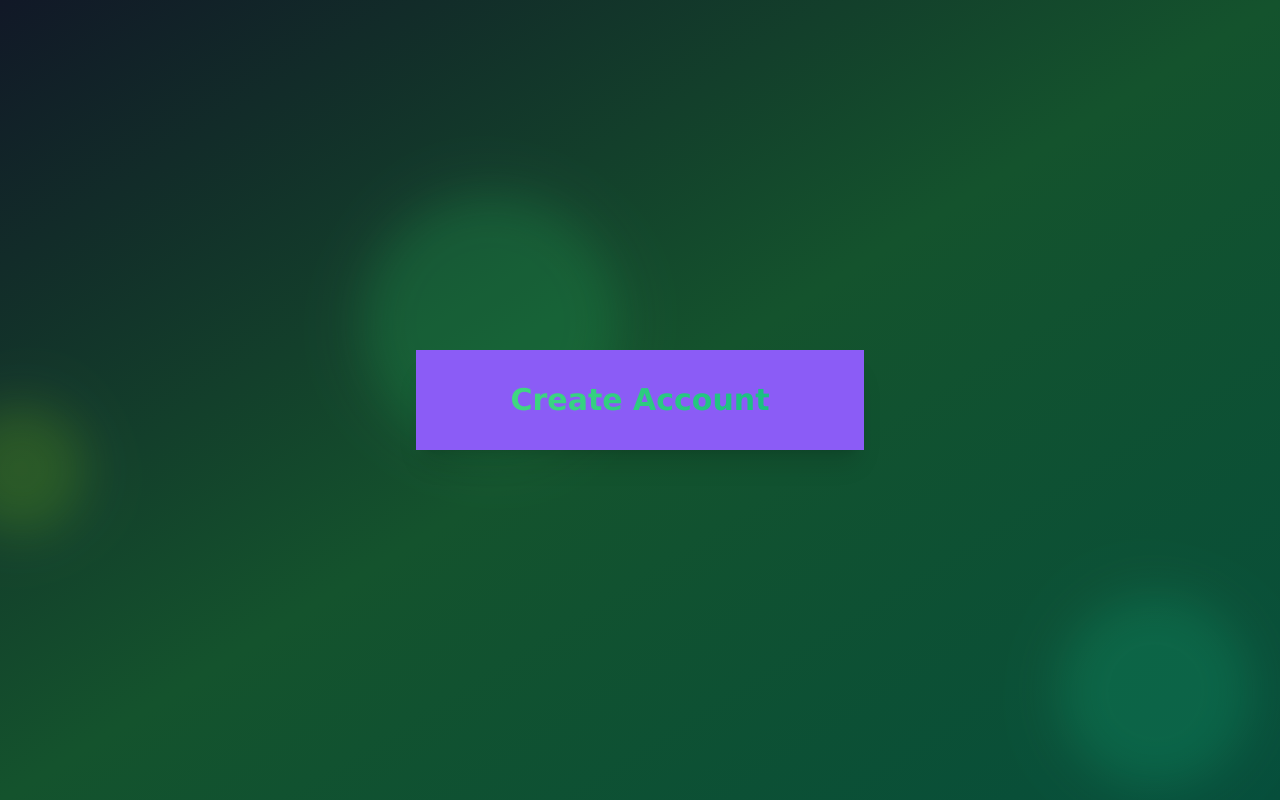
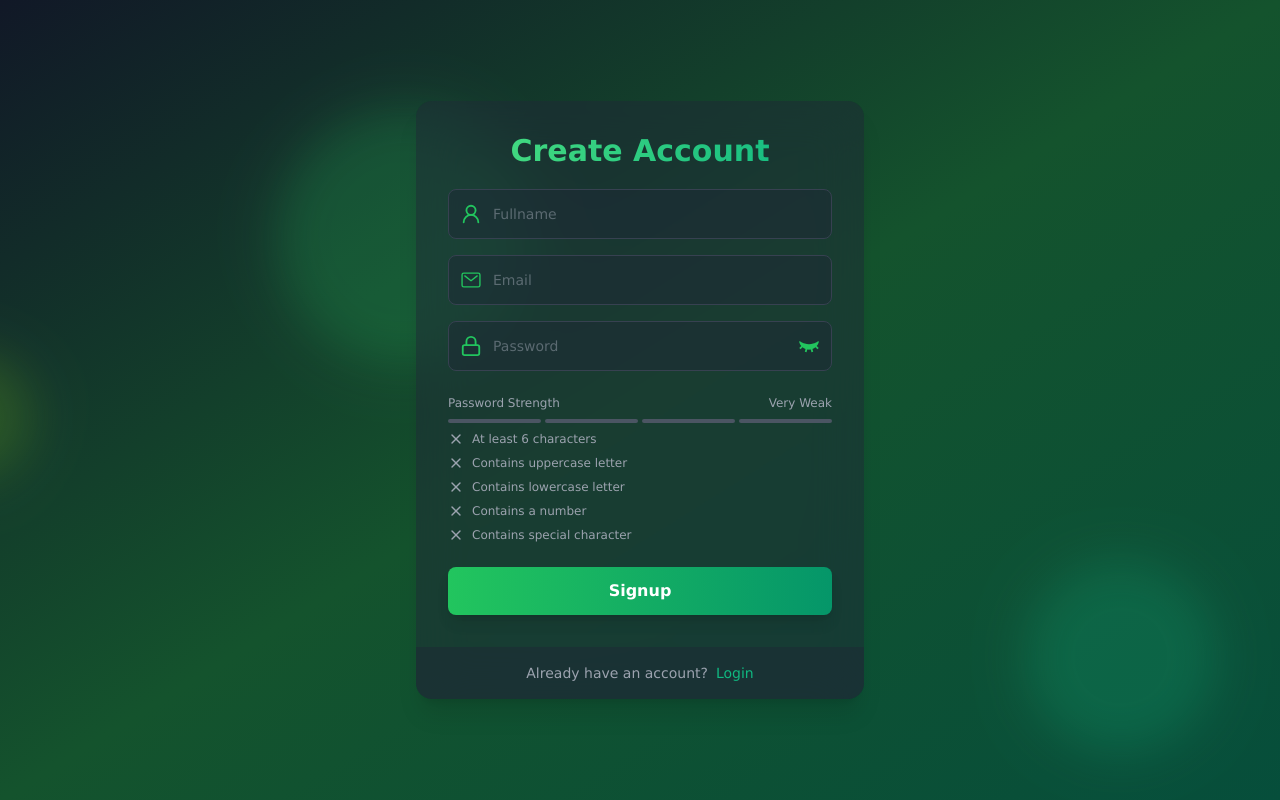
Before and after one commit to andryariadi/auth-app, a React (Vite) app in the folder client/: page /signup in a window 1280 px wide. Built offline with nearby package versions, Linux system fonts and the light colour scheme.

Commit message:
styling signup page

```diff
--- a/client/package.json
+++ b/client/package.json
@@ -11,6 +11,7 @@
   },
   "dependencies": {
     "framer-motion": "^11.5.4",
+    "lucide-react": "^0.439.0",
     "react": "^18.3.1",
     "react-dom": "^18.3.1",
     "react-icons": "^5.3.0",
--- /dev/null
+++ b/client/src/components/InputField.jsx
@@ -0,0 +1,24 @@
+const InputField = ({ icon, passIcon, openPass, setOpenPass, type, ...props }) => {
+  return (
+    <div className="relative">
+      {/* Left icon */}
+      <div className="absolute inset-y-0 left-0 px-3 flex items-center pointer-events-none text-green-500">{icon}</div>
+
+      {/* Password visibility toggle (for password fields only) */}
+      {type === "password" || type === "text" ? (
+        <div className="absolute inset-y-0 right-0 px-3 flex items-center text-green-500 cursor-pointer" onClick={() => setOpenPass(!openPass)}>
+          {passIcon}
+        </div>
+      ) : null}
+
+      {/* Input field */}
+      <input
+        {...props}
+        type={type}
+        className="w-full py-3 pl-11 pr-11 bg-gray-800 bg-opacity-50 rounded-lg outline-none border border-gray-700 focus:border-green-500 text-white placeholder:text-sm placeholder-gray-400 placeholder-opacity-50 transition-all duration-300"
+      />
+    </div>
+  );
+};
+
+export default InputField;
--- /dev/null
+++ b/client/src/components/PasswordStrength.jsx
@@ -0,0 +1,68 @@
+import { Check, X } from "lucide-react";
+
+const PasswordCriteria = ({ password }) => {
+  const criteria = [
+    { label: "At least 6 characters", met: password.length >= 6 },
+    { label: "Contains uppercase letter", met: /[A-Z]/.test(password) },
+    { label: "Contains lowercase letter", met: /[a-z]/.test(password) },
+    { label: "Contains a number", met: /\d/.test(password) },
+    { label: "Contains special character", met: /[^A-Za-z0-9]/.test(password) },
+  ];
+
+  return (
+    <div className="space-y-2">
+      {criteria.map((item) => (
+        <div key={item.label} className="flex items-center gap-2 text-xs">
+          {item.met ? <Check className="size-4 text-green-500" /> : <X className="size-4 text-gray-400" />}
+          <span className={`${item.met ? "text-green-500" : "text-gray-400"}`}>{item.label}</span>
+        </div>
+      ))}
+    </div>
+  );
+};
+
+const PasswordStrength = ({ password }) => {
+  const getStrength = (pass) => {
+    let strength = 0;
+    if (pass.length >= 6) strength++;
+    if (pass.match(/[a-z]/) && pass.match(/[A-Z]/)) strength++;
+    if (pass.match(/\d/)) strength++;
+    if (pass.match(/[^a-zA-Z\d]/)) strength++;
+    return strength;
+  };
+  const strength = getStrength(password);
+
+  const getColor = (strength) => {
+    if (strength === 0) return "bg-red-500";
+    if (strength === 1) return "bg-red-400";
+    if (strength === 2) return "bg-yellow-500";
+    if (strength === 3) return "bg-yellow-400";
+    return "bg-green-500";
+  };
+
+  const getStrengthText = (strength) => {
+    if (strength === 0) return "Very Weak";
+    if (strength === 1) return "Weak";
+    if (strength === 2) return "Fair";
+    if (strength === 3) return "Good";
+    return "Strong";
+  };
+  return (
+    <div className="bg-violt-500 flex flex-col gap-2">
+      <div className="flex items-center justify-between text-xs text-gray-400">
+        <span>Password Strength</span>
+        <span>{getStrengthText(strength)}</span>
+      </div>
+
+      <div className="flex gap-1">
+        {[...Array(4)].map((_, index) => (
+          <div key={index} className={`h-1 w-1/4 rounded-full transition-colors duration-300 ${index < strength ? getColor(strength) : "bg-gray-600"}`} />
+        ))}
+      </div>
+
+      <PasswordCriteria password={password} />
+    </div>
+  );
+};
+
+export default PasswordStrength;
--- a/client/src/pages/Signup.jsx
+++ b/client/src/pages/Signup.jsx
@@ -1,12 +1,74 @@
 import { motion } from "framer-motion";
+import InputField from "../components/InputField";
+import { Lock, UserRound } from "lucide-react";
+import { RiEyeCloseFill } from "react-icons/ri";
+import { IoMailOutline } from "react-icons/io5";
+import { PiEye } from "react-icons/pi";
+import { useState } from "react";
+import { Link } from "react-router-dom";
+import PasswordStrength from "../components/PasswordStrength";
 
 const SignupPage = () => {
+  const [openPass, setOpenPass] = useState(false);
+  const [input, setInput] = useState({
+    fullname: "",
+    email: "",
+    password: "",
+  });
+
+  const handleChange = (e) => {
+    const { name, value } = e.target;
+    setInput((prevInput) => ({
+      ...prevInput,
+      [name]: value,
+    }));
+  };
+
+  console.log(input, "<---disignup");
+
   return (
-    <motion.div initial={{ opacity: 0, y: 20 }} animate={{ opacity: 1, y: 0 }} transition={{ duration: 0.5 }} className="w-full max-w-md bg-gray-800 bg-opacity-50 backdrop-filter backdrop-blur-xl rounded-2xl shadow-xl">
-      <div className="bg-violet-500 p-8">
+    <motion.div initial={{ opacity: 0, y: 20 }} animate={{ opacity: 1, y: 0 }} transition={{ duration: 0.5 }} className="w-full max-w-md bg-gray-800 bg-opacity-50 backdrop-filter backdrop-blur-xl rounded-2xl shadow-xl overflow-hidden">
+      <div className="p-8 flex flex-col gap-5">
         <h2 className="text-3xl font-bold text-center bg-gradient-to-r from-green-400 to-emerald-500 text-transparent bg-clip-text">Create Account</h2>
 
-        <form action=""></form>
+        <form action="" className="flex flex-col gap-6">
+          <div className="bg-ros-500 flex flex-col gap-4">
+            <InputField icon={<UserRound size={22} />} type="text" placeholder="Fullname" name="fullname" value={input.fullname} onChange={handleChange} />
+
+            <InputField icon={<IoMailOutline size={22} />} type="email" placeholder="Email" name="email" value={input.email} onChange={handleChange} />
+
+            <InputField
+              icon={<Lock size={22} />}
+              passIcon={openPass ? <PiEye size={22} /> : <RiEyeCloseFill size={22} />}
+              openPass={openPass}
+              setOpenPass={setOpenPass}
+              type={openPass ? "text" : "password"}
+              placeholder="Password"
+              name="password"
+              value={input.password}
+              onChange={handleChange}
+            />
+          </div>
+
+          <PasswordStrength password={input.password} />
+
+          <motion.button
+            className="py-3 px-4 bg-gradient-to-r from-green-500 to-emerald-600 text-white font-bold rounded-lg shadow-lg hover:from-green-600 hover:to-emerald-700 transition-all duration-300"
+            whileHover={{ scale: 1.01 }}
+            whileTap={{ scale: 0.95 }}
+            type="submit"
+          >
+            Signup
+          </motion.button>
+        </form>
+      </div>
+      <div className="bg-gray-800 bg-opacity-50 px-8 py-4 text-sm">
+        <p className="text-center text-gray-400">
+          Already have an account?
+          <Link to="/login" className="text-emerald-500 ml-2 inline-block hover:scale-110 transition-all duration-300">
+            Login
+          </Link>
+        </p>
       </div>
     </motion.div>
   );
```
Also changed, not shown: 1 other file (tests, documents, lock files or other folders).
